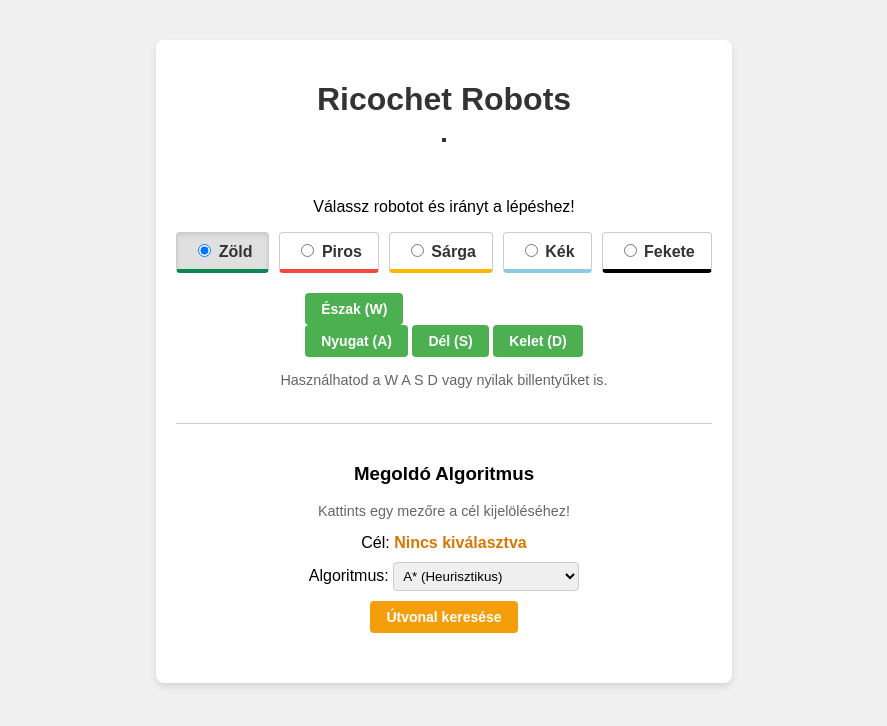
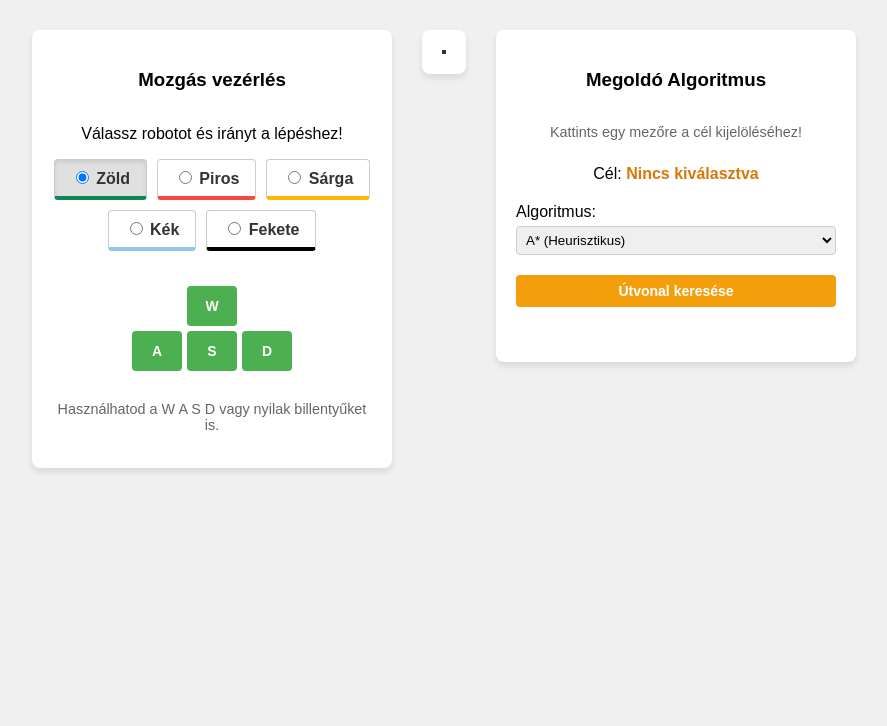
Before and after one commit to sebomokry/szakdolgozat-robots, a plain HTML site: page src/static/index.html in a window 1280 px wide. Shown: the whole page, without its empty margins (196-1083 px from the left). Drawn offline with Linux system fonts and the light colour scheme; no server answers.

```diff
--- a/src/static/index.html
+++ b/src/static/index.html
@@ -11,10 +11,10 @@
 
 <body>
     <div class="container">
-        <h1>Ricochet Robots</h1>
-        <div id="game-board"></div>
-        <div class="controls">
-            <p>Válassz robotot és irányt a lépéshez!</p>
+        <!-- Bal panel: Vezérlés -->
+        <div class="left-panel controls" style="margin-top: 0;">
+            <h3>Mozgás vezérlés</h3>
+            <p style="text-align: center;">Válassz robotot és irányt a lépéshez!</p>
             <div id="robot-selector">
                 <label class="robot-label color-0"><input type="radio" name="robot" value="0" checked> Zöld</label>
                 <label class="robot-label color-1"><input type="radio" name="robot" value="1"> Piros</label>
@@ -22,31 +22,41 @@
                 <label class="robot-label color-3"><input type="radio" name="robot" value="3"> Kék</label>
                 <label class="robot-label color-4"><input type="radio" name="robot" value="4"> Fekete</label>
             </div>
-            <div class="directions">
+            <div class="directions"
+                style="display: grid; grid-template-columns: 50px 50px 50px; grid-template-rows: 40px 40px; gap: 5px; justify-content: center; margin: 15px 0;">
                 <!-- 0: Észak, 1: Dél, 2: Kelet, 3: Nyugat -->
-                <button onclick="move(0)">Észak (W)</button><br>
-                <button onclick="move(3)">Nyugat (A)</button>
-                <button onclick="move(1)">Dél (S)</button>
-                <button onclick="move(2)">Kelet (D)</button>
+                <button onclick="move(0)" style="grid-column: 2; grid-row: 1; padding: 0;">W</button>
+                <button onclick="move(3)" style="grid-column: 1; grid-row: 2; padding: 0;">A</button>
+                <button onclick="move(1)" style="grid-column: 2; grid-row: 2; padding: 0;">S</button>
+                <button onclick="move(2)" style="grid-column: 3; grid-row: 2; padding: 0;">D</button>
             </div>
-            <p class="hint">Használhatod a W A S D vagy nyilak billentyűket is.</p>
-            <div class="solver-controls"
-                style="margin-top: 20px; padding-top: 20px; border-top: 1px solid #ccc; width: 100%; text-align: center;">
+            <p class="hint" style="text-align: center;">Használhatod a W A S D vagy nyilak billentyűket is.</p>
+        </div>
+
+        <!-- Középső panel: Tábla -->
+        <div class="center-panel">
+            <div id="game-board" style="margin-bottom: 0;"></div>
+        </div>
+
+        <!-- Jobb panel: Algoritmus -->
+        <div class="right-panel solver-controls">
             <h3>Megoldó Algoritmus</h3>
-                <p class="hint">Kattints egy mezőre a cél kijelöléséhez!</p>
-                <div style="margin: 10px 0;">
+            <p class="hint" style="text-align: center;">Kattints egy mezőre a cél kijelöléséhez!</p>
+            <div style="margin: 10px 0; text-align: center;">
                 Cél: <span id="target-coords" style="font-weight: bold; color: #d97706;">Nincs kiválasztva</span>
             </div>
-                <div style="margin: 10px 0;">
-                    Algoritmus:
-                    <select id="algorithm-select" style="padding: 5px; border-radius: 4px; border: 1px solid #ccc;">
+            <div style="margin: 10px 0; width: 100%;">
+                <div style="margin-bottom: 5px;">Algoritmus:</div>
+                <select id="algorithm-select"
+                    style="padding: 5px; border-radius: 4px; border: 1px solid #ccc; width: 100%;">
                     <option value="astar">A* (Heurisztikus)</option>
                     <option value="bfs">BFS (Szélességi keresés)</option>
                 </select>
             </div>
-                <button onclick="solve()" style="background-color: #f59e0b;">Útvonal keresése</button>
-                <div id="solve-result" style="margin-top: 10px; font-weight: bold; color: #333; min-height: 20px;">
-                </div>
+            <button onclick="solve()" style="background-color: #f59e0b; width: 100%; margin-top: 10px;">Útvonal
+                keresése</button>
+            <div id="solve-result"
+                style="margin-top: 15px; font-weight: bold; color: #333; min-height: 20px; width: 100%; text-align: center;">
             </div>
         </div>
     </div>
--- a/src/static/style.css
+++ b/src/static/style.css
@@ -15,13 +15,34 @@ h1 {
 
 .container {
     display: flex;
-    flex-direction: column;
-    align-items: center;
+    flex-direction: row;
+    justify-content: center;
+    align-items: flex-start;
+    gap: 30px;
+    width: 100%;
+    max-width: 1200px;
+    margin-top: 10px;
+}
+
+.left-panel,
+.right-panel {
     background-color: #fff;
     padding: 20px;
     border-radius: 8px;
     box-shadow: 0 4px 6px rgba(0, 0, 0, 0.1);
-    margin-top: 20px;
+    flex: 1;
+    min-width: 250px;
+    max-width: 320px;
+    display: flex;
+    flex-direction: column;
+    align-items: center;
+}
+
+.center-panel {
+    background-color: #fff;
+    padding: 20px;
+    border-radius: 8px;
+    box-shadow: 0 4px 6px rgba(0, 0, 0, 0.1);
 }
 
 #game-board {
@@ -119,6 +140,7 @@ h1 {
 
 #robot-selector {
     display: flex;
+    flex-wrap: wrap;
     justify-content: center;
     gap: 10px;
     margin-bottom: 20px;
```
Also changed, not shown: 1 other file. Lines whose indentation alone changed are shown as unchanged.
